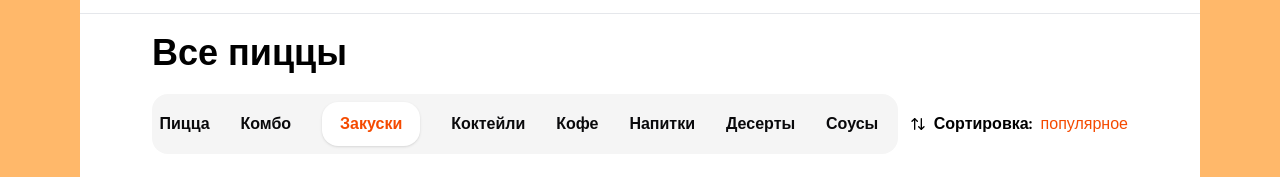
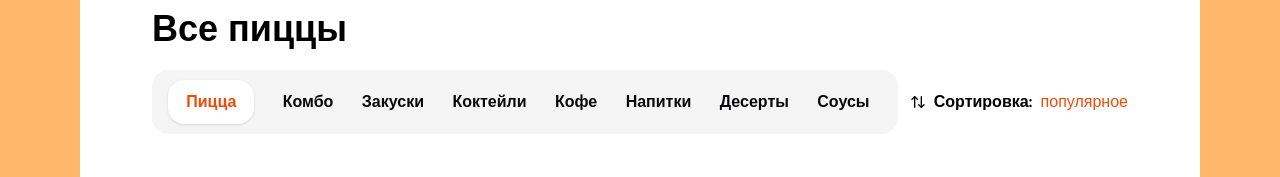
Before and after one commit to Sanya7Play/nextpizza, a Next.js app: page / in a window 1280 px wide. Shown: the part 263-440 px from the top of the page. Built offline with nearby package versions, Linux system fonts and the light colour scheme.

Commit message:
Переключение категорий

```diff
--- a/components/shared/Categories.tsx
+++ b/components/shared/Categories.tsx
@@ -1,17 +1,23 @@
+'use client'
 import Link from "next/link";
+import {useState} from "react";
+
 
 const categories: string[] = ["Пицца", 'Комбо', 'Закуски', 'Коктейли', 'Кофе', 'Напитки', 'Десерты', 'Соусы'];
-const activeIndex = 2;
-
 export default function Categories() {
-
+	const [categoryNumber, setCategory] = useState<number>(0);
+	const changeCategory= (category: string) => {
+		const findIndex: number = categories.indexOf(category);
+		setCategory(findIndex);
+	}
 	return (
-		<div className='flex flex-row items-center justify-around w-200 py-2 bg-neutral-100 rounded-2xl gap-4 my-5'>
+		<div className='flex flex-row items-center justify-around w-200 p-2.5 bg-neutral-100 rounded-2xl gap-4 my-5'>
 			{categories.map((category, index) => (
 				<Link
 					key={category}
-					className={`text-card-foreground font-bold  ${activeIndex === index && 'text-primary shadow bg-white px-4.5 py-2.5 rounded-2xl'} last:mr-3`}
-					href="">
+					className={`text-card-foreground font-bold ${index === categoryNumber && 'text-primary shadow bg-white px-4.5 py-2.5 rounded-2xl'} last:mr-3`}
+					onClick={() => {changeCategory(category)}}
+					href="#">
 					{category}
 				</Link>
 			))}
--- a/components/shared/Header.tsx
+++ b/components/shared/Header.tsx
@@ -19,11 +19,11 @@ export default function Header(){
 						<Image src='/logo.png' alt='LogoImage' width={35} height={35} />
 					</Link>
 					<div>
-						<p className='font-black text-2xl'>NEXT PIZZA</p>
+						<p className='font-black text-2xl '>NEXT PIZZA</p>
 						<p className='font-normal text-muted-foreground'>вкусней уже некуда</p>
 					</div>
 				</div>
-				<div className='relative w-250 h-11'>
+				<div className='relative w-250 h-11 lg:w-150'>
 					<Search
 						className='absolute w-5 h-5 left-3 top-3 text-muted-foreground'
 					/>
```
